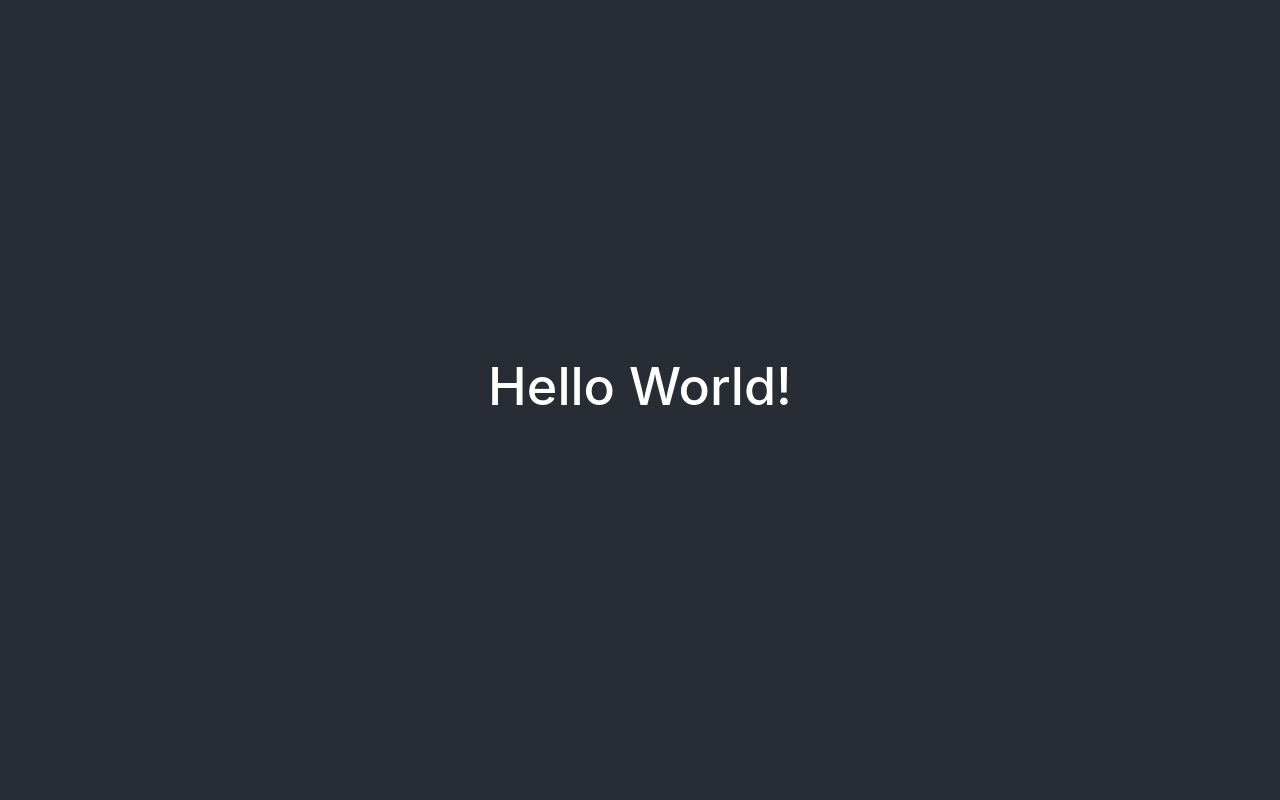
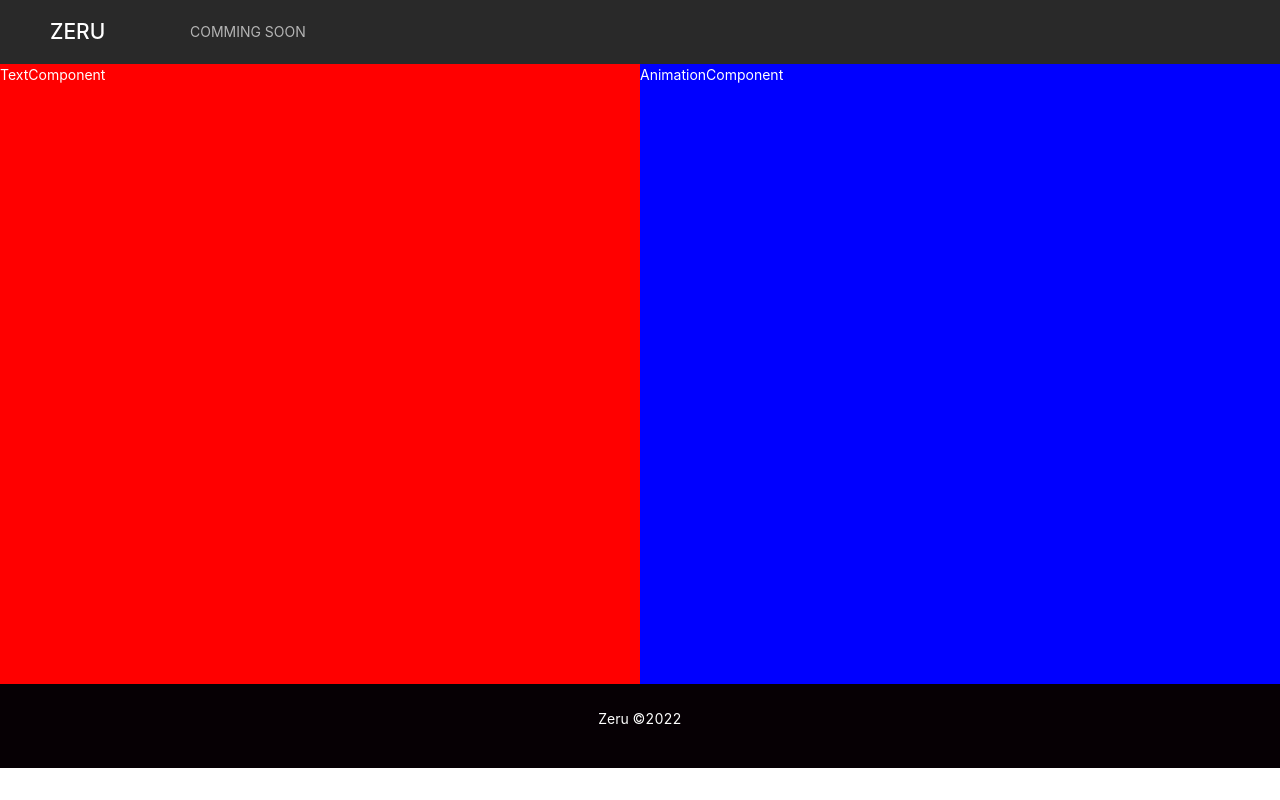
Before and after one commit to sp756897/zeru_landing, a React (Create React App) app: page / in a window 1280 px wide. Built offline with nearby package versions, Linux system fonts and the light colour scheme.

Commit message:
layout done

```diff
--- a/src/App.css
+++ b/src/App.css
@@ -1,38 +1,29 @@
-.App {
-  text-align: center;
+.maindiv{
+  background-color: #191919;
 }
 
-.App-logo {
-  height: 40vmin;
-  pointer-events: none;
+.content{
+  background-color: #191919;
+  width: 100%;
+  height: 77.5vh;
 }
 
-@media (prefers-reduced-motion: no-preference) {
-  .App-logo {
-    animation: App-logo-spin infinite 20s linear;
-  }
+.ant-row-rtl .topnavbar{
+  float: right;
+  background-color: white;
 }
 
-.App-header {
-  background-color: #282c34;
-  min-height: 100vh;
-  display: flex;
-  flex-direction: column;
-  align-items: center;
-  justify-content: center;
-  font-size: calc(10px + 2vmin);
+.logo {
+  float: left;
+  width: 120px;
+  height: 31px;
+}
+
+.logo h2{
   color: white;
 }
 
-.App-link {
-  color: #61dafb;
+.ant-row-rtl .logo {
+  float: right;
+  margin: 16px 0 16px 24px;
 }
-
-@keyframes App-logo-spin {
-  from {
-    transform: rotate(0deg);
-  }
-  to {
-    transform: rotate(360deg);
-  }
-}
--- a/src/App.js
+++ b/src/App.js
@@ -1,18 +1,44 @@
 import logo from './logo.svg';
 import './App.css';
 
+import TopNavBar from './components/TopNavbar';
+
 import 'antd/dist/antd.css';
+import { Layout } from 'antd';
+import LandingPage from './components/LandingPage';
+const { Header, Footer } = Layout;
 
 function App() {
   return (
-    <div className="App">
-      <header className="App-header">
-        <h1 style={{color:'white'}}>
-          Hello World!
-        </h1>
+    <div className='maindiv'>
 
-      </header>
+      <Layout className="layout" style={{backgroundColor:'#292929',color:'white'}}>
+
+        <Header style={{ alignItems: 'right', backgroundColor:'transparent' }}>
+
+          <div className="logo" >
+            <h2>
+              ZERU
+            </h2>
+          </div>
+
+          <TopNavBar className="topnavbar" />
+
+        </Header>
+
+        <LandingPage/>
+
+        <Footer style={{ textAlign: 'center', background: '#060004' }}>
+
+          <p style={{ color: 'white' }}>Zeru ©2022
+          </p>
+
+        </Footer>
+
+      </Layout>
+
     </div>
+
   );
 }
 
--- /dev/null
+++ b/src/components/AnimationComponent.js
@@ -0,0 +1,11 @@
+import React, { Component } from 'react'
+
+export class AnimationComponent extends Component {
+  render() {
+    return (
+      <div>AnimationComponent</div>
+    )
+  }
+}
+
+export default AnimationComponent
--- /dev/null
+++ b/src/components/LandingPage.js
@@ -0,0 +1,30 @@
+import React, { Component } from 'react'
+
+import { Row, Col } from 'antd';
+import TextComponent from './TextComponent';
+import AnimationComponent from './AnimationComponent';
+
+export class LandingPage extends Component {
+    render() {
+        return (
+            <div>
+                <div className='content'>
+
+
+                    <Row style={{background:'white',width:'100%',height:'100%'}}>
+                        <Col span={12} offset={0} style={{background:'red',width:'100%',height:'100%'}}>
+                            <TextComponent/>
+                        </Col>
+                        <Col span={12} offset={0} style={{background:'blue',width:'100%',height:'100%'}}>
+                            <AnimationComponent/>
+                        </Col>
+                    </Row>
+
+
+                </div>
+            </div>
+        )
+    }
+}
+
+export default LandingPage
--- /dev/null
+++ b/src/components/TextComponent.js
@@ -0,0 +1,11 @@
+import React, { Component } from 'react'
+
+export class TextComponent extends Component {
+  render() {
+    return (
+      <div>TextComponent</div>
+    )
+  }
+}
+
+export default TextComponent
--- /dev/null
+++ b/src/components/TopNavbar.js
@@ -0,0 +1,25 @@
+import React from "react";
+
+import { Menu} from 'antd';
+
+
+class Topnavmenu extends React.Component {
+    render() {
+        return (
+            <div>
+                <Menu className="menu" theme="dark" mode="horizontal" defaultSelectedKeys={['swap']}
+                style={{color:'red',backgroundColor:'transparent'}}
+                >
+
+                    <Menu.Item key='commingsoon' className="customclass">
+
+                            COMMING SOON
+
+                    </Menu.Item>
+                </Menu>
+            </div>
+        );
+    }
+}
+
+export default Topnavmenu;
```
